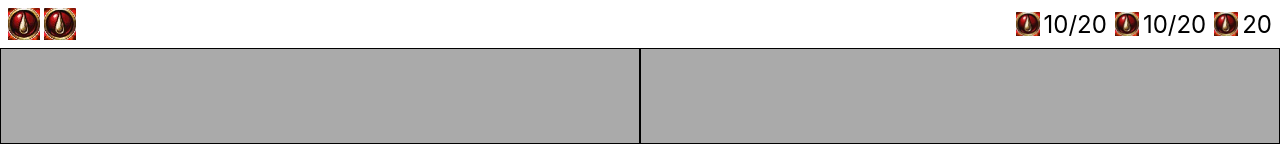
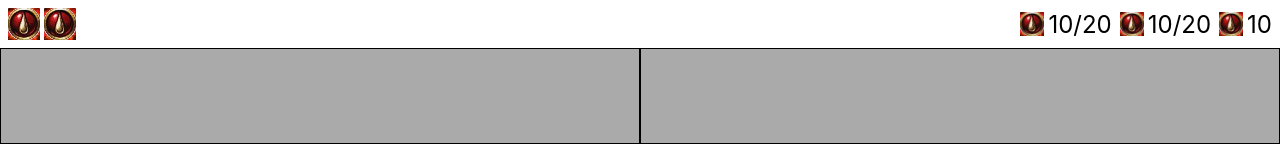
Before and after one commit to rissole/wow-board-game-app, a React (Create React App) app: page / in a window 1280 px wide. Shown: the top 160 px of the page. Built offline with nearby package versions, Linux system fonts and the light colour scheme.

Commit message:
Added modal functionaly for character stats.

```diff
--- a/src/App.tsx
+++ b/src/App.tsx
@@ -1,12 +1,27 @@
-import React, {useEffect, useState} from 'react';
+import React, {useCallback, useEffect, useState} from 'react';
 import './App.scss';
 import EditableStat from "./components/EditableStat";
 import CharacterSheetSlot from "./components/CharacterSheetSlot";
 import styled from "styled-components";
 import CharacterInfoHeader from "./components/CharacterInfoHeader";
+import {StatType} from "./types";
 
 interface CharSheetSlot {
     equipped: boolean
+}
+
+export interface CharacterStats {
+    health: {
+        current: number;
+        max: number;
+    },
+    energy: {
+        current: number;
+        max: number;
+    },
+    gold: {
+        current: number;
+    }
 }
 
 function App() {
@@ -14,14 +29,49 @@ function App() {
     useEffect(() => {
         setCharSheetSlots(Array.from({length: 8}).map(_ => ({equipped: false})))
     }, [])
+    const [characterStats, setCharacterStats] = useState<CharacterStats>({
+        health: {
+            current: 10,
+            max: 20,
+        },
+        energy: {
+            current: 10,
+            max: 20,
+        },
+        gold: {
+            current: 10,
+        }
+    })
+
+    const onHealthChange = useCallback((newCurrent: number, newMaximum?: number) => {
+        if (newMaximum === undefined) {
+            throw new Error('Health must have a maximum');
+        }
+        setCharacterStats((oldStats) => ({...oldStats, currentHealth: newCurrent}) )
+    }, [])
+
+    const generateStatChangeHandler = useCallback((statType: StatType) => {
+        return (newCurrentValue: number, newMaxCurrentValue?: number) => {
+            setCharacterStats((oldStats) => (
+                {
+                    ...oldStats,
+                    [statType]: {
+                        current: newCurrentValue,
+                        ...(newMaxCurrentValue !== undefined ? {max: newMaxCurrentValue} : {})
+                    }
+                }
+            ))
+        }
+    }, [])
+
     return (
         <div className="app">
             <div className="topBar">
                 <CharacterInfoHeader class='druid' faction='alliance'/>
                 <HealthEnergyGoldSection>
-                    <EditableStat statName='health' currentValue={10} maxValue={20}/>
-                    <EditableStat statName='energy' currentValue={10} maxValue={20}/>
-                    <EditableStat statName='gold' currentValue={20}/>
+                    <EditableStat statName='health' currentValue={characterStats.health.current} maxValue={characterStats.health.max} onStatChange={generateStatChangeHandler('health')}/>
+                    <EditableStat statName='energy' currentValue={characterStats.energy.current} maxValue={characterStats.energy.max} onStatChange={generateStatChangeHandler('energy')}/>
+                    <EditableStat statName='gold' currentValue={characterStats.gold.current} onStatChange={generateStatChangeHandler('gold')}/>
                 </HealthEnergyGoldSection>
             </div>
             <div className="main">
--- a/src/components/EditableStat/index.tsx
+++ b/src/components/EditableStat/index.tsx
@@ -1,18 +1,52 @@
 import styled from "styled-components";
 import healthIconPath from "./health.jpg";
+import {useCallback, useMemo, useState} from "react";
+import Modal from "../Modal";
+import {StatType} from "../../types";
+import NumberEditModal from "../NumberEditModal";
 
 export interface Props {
-    statName: 'health' | 'energy' | 'gold';
+    statName: StatType;
     currentValue: number;
+    onStatChange: (newCurrent: number, newMax?: number) => void
     maxValue?: number;
 }
 
 const EditableStat = (props: Props) => {
+    const [isShowingModal, setIsShowingModal] = useState(false)
+    const handleClick = useCallback(() => {
+        setIsShowingModal(true)
+    }, [setIsShowingModal])
+    const handleModalClose = useCallback(() => {
+        setIsShowingModal(false)
+    }, [setIsShowingModal])
+
+    const onCurrentValueChange = useCallback((newCurrentValue: number) => {
+        props.onStatChange(newCurrentValue, props.maxValue);
+    }, [props])
+
+    const onMaxValueChange = useCallback((newMaxValue: number) => {
+        props.onStatChange(props.currentValue, newMaxValue);
+    }, [props])
+
+    const values = useMemo(() => [{
+        value: props.currentValue,
+        onValueChange: onCurrentValueChange
+    },
+        ...(props.maxValue !== undefined ? [{value: props.maxValue, onValueChange: onMaxValueChange}] : [])
+    ], [props])
+
+
     return (
-        <Container>
-            <Icon path={healthIconPath}/>
-            {props.currentValue}{props.maxValue !== undefined ? `/${props.maxValue}` : ``}
-        </Container>
+        <>
+            <Container onClick={handleClick}>
+                <Icon path={healthIconPath}/>
+                {props.currentValue}{props.maxValue !== undefined ? `/${props.maxValue}` : ``}
+            </Container>
+            {isShowingModal ? <Modal onClose={handleModalClose}>
+                <NumberEditModal name={props.statName} values={values}/>
+            </Modal> : null}
+        </>
     )
 }
 
--- /dev/null
+++ b/src/components/Modal/index.tsx
@@ -0,0 +1,38 @@
+import styled from "styled-components";
+import {MouseEventHandler, ReactNode, useCallback} from "react";
+
+const MODAL_ID = 'currentModal';
+
+interface Props {
+    children?: ReactNode | undefined
+    onClose: () => void
+}
+
+const Modal = (props: Props) => {
+    const onClick = useCallback<MouseEventHandler<HTMLDivElement>>((event) => {
+        if (event.target instanceof Element && event.target.id === MODAL_ID) {
+            props.onClose()
+        }
+    }, [props.onClose])
+
+    return (
+        <Container id={MODAL_ID} onClick={onClick}>
+                {props.children}
+        </Container>
+    )
+}
+
+const Container = styled.div`
+  position: absolute;
+  top: 0;
+  left: 0;
+  width: 100%;
+  height: 100%;
+  background-color: rgba(0, 0, 0, 0.7);
+  padding: 8px;
+  display: flex;
+  justify-content: center;
+  align-items: center;
+`
+
+export default Modal
--- /dev/null
+++ b/src/components/NumberEditModal/index.tsx
@@ -0,0 +1,62 @@
+import styled from "styled-components";
+
+const MIN_ALLOWED_VALUE = 0;
+const MAX_ALLOWED_VALUE = 99;
+
+interface ModalProps {
+    name: string;
+    values: ValueProps[];
+}
+
+
+interface ValueProps {
+    value: number;
+    onValueChange: (newValue: number) => void
+}
+
+const NumberEditModal = (props: ModalProps) => {
+    return(
+        <div style={{width: '100%', backgroundColor: '#fff'}}>
+            <div style={{textAlign: 'center'}}>{props.name.toUpperCase()}</div>
+            <div style={{display: 'flex', justifyContent: 'center'}}>
+                {props.values.map(value => (<ValueEdit {...value}/>))}
+            </div>
+        </div>
+    )
+}
+
+const ValueEdit = (props: ValueProps) => {
+    const increaseValue = () => {
+        props.onValueChange(props.value + 1)
+    }
+
+    const decreaseValue = () => {
+        props.onValueChange(props.value - 1)
+    }
+
+    return (
+        <ValueEditContainer>
+            <ValueEditButton disabled={props.value >= MAX_ALLOWED_VALUE} onClick={increaseValue}>+</ValueEditButton>
+            <div style={{textAlign: 'center'}}>
+                {props.value}
+            </div>
+            <ValueEditButton disabled={props.value <= MIN_ALLOWED_VALUE} onClick={decreaseValue}>-</ValueEditButton>
+        </ValueEditContainer>
+    )
+}
+
+const ValueEditContainer = styled.div`
+    display: flex;
+  flex-flow: column nowrap;
+  width: 50%;
+`
+
+const ValueEditButton = styled.button`
+  width: 100%;
+  height: 72px;
+  text-align: center;
+  font-size: 48px;
+  font-weight: bold;
+`
+
+export default NumberEditModal
--- /dev/null
+++ b/src/types.ts
@@ -0,0 +1 @@
+export type StatType = 'health' | 'energy' | 'gold';
```
